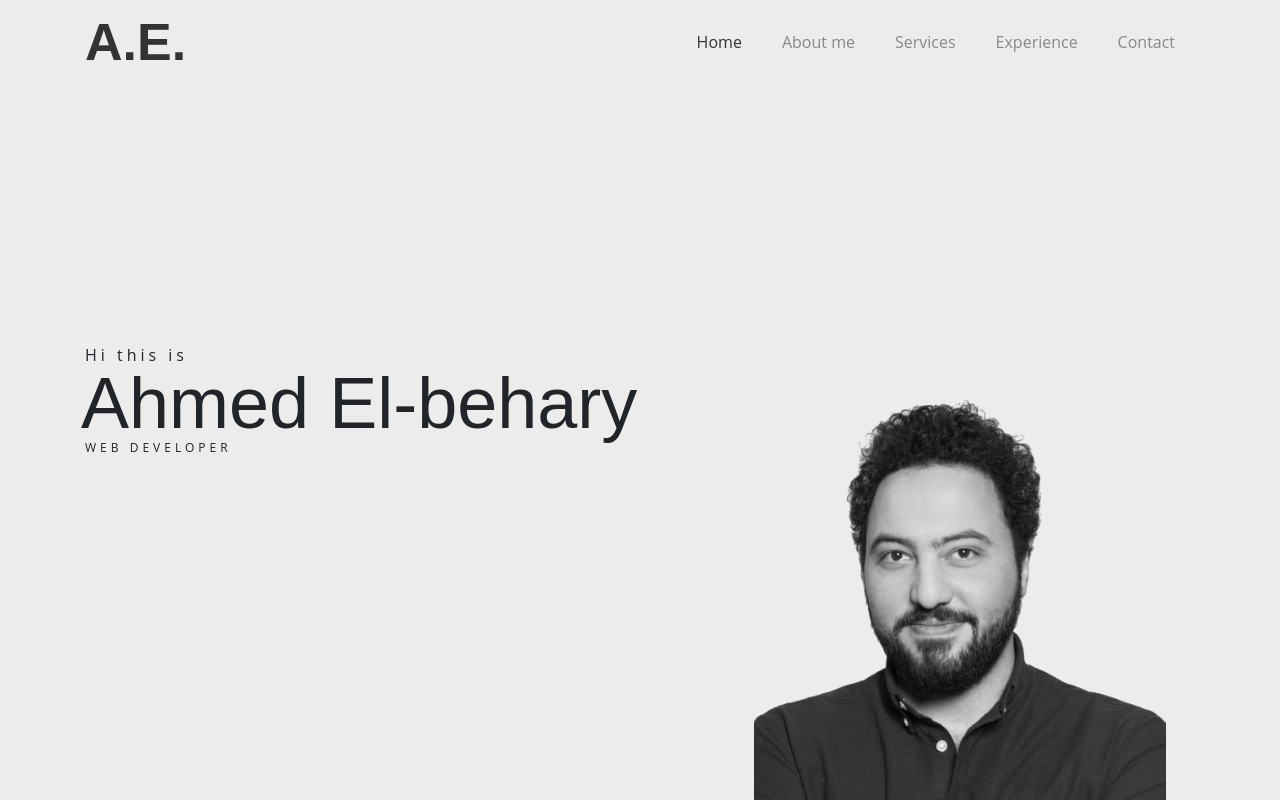
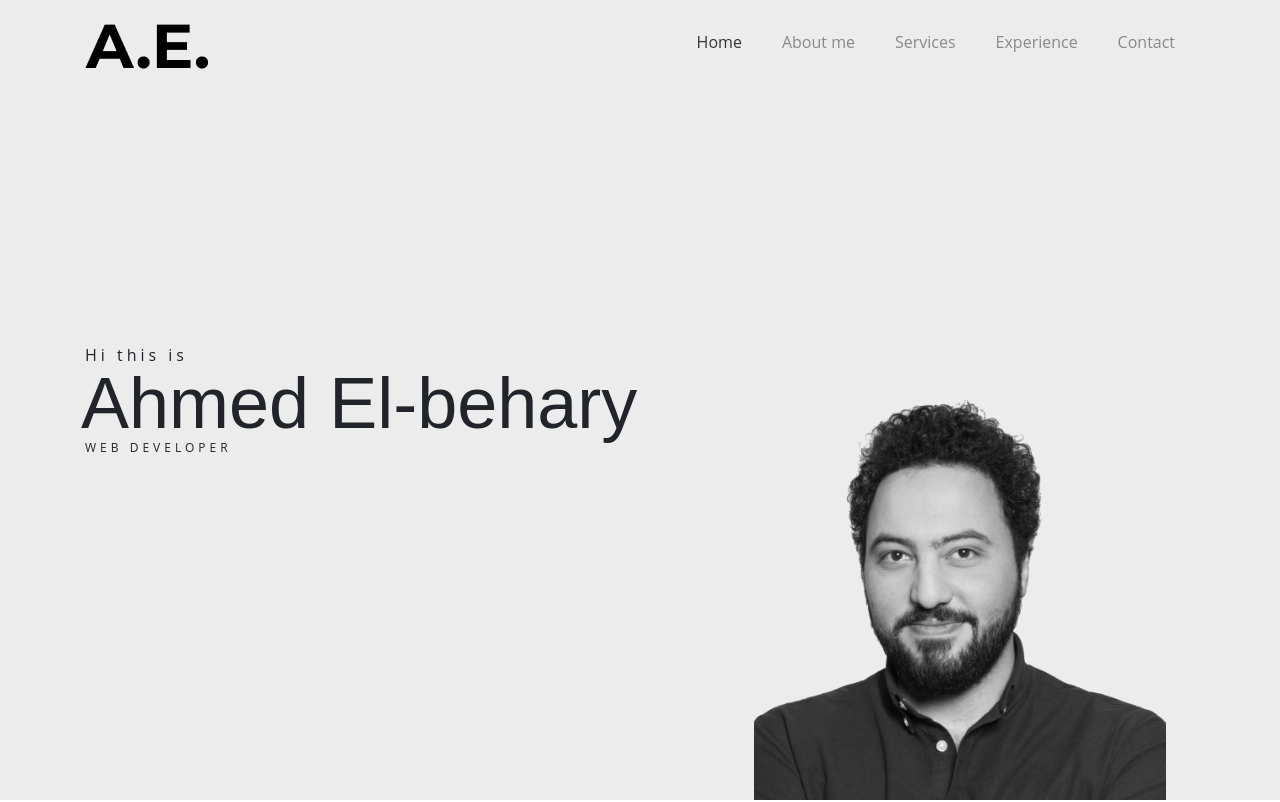
Before and after one commit to elbehary01/portfolio-react, a React (Create React App) app: page / in a window 1280 px wide. Shown: the top 802 px of the page. Built offline with nearby package versions, Linux system fonts and the light colour scheme.

Commit message:
add Logo as an img

```diff
--- a/src/components/Header.js
+++ b/src/components/Header.js
@@ -1,11 +1,10 @@
 import React from 'react';
 import Navbar from './Navbar';
-// import Logo from './Logo';
+
 
 function Header() {
   return (
     <div id='home' className='header'>
-      {/* <Logo /> */}
       <Navbar />
     </div>
   );
--- a/src/components/Logo.js
+++ b/src/components/Logo.js
@@ -1,7 +1,11 @@
 import React from 'react';
 
 function Logo() {
-  return <></>;
+  return (
+        <>
+      <img src="/images/A.E..png" alt=""/>
+        </>
+  );
 }
 
 export default Logo;
--- a/src/components/Main.js
+++ b/src/components/Main.js
@@ -4,6 +4,7 @@ import hacker from './hacker-mind.svg';
 import Services from './Services';
 import Projects from './Projects';
 import Contact from './Contact';
+
 
 export default function Main() {
   return (
--- a/src/components/Navbar.js
+++ b/src/components/Navbar.js
@@ -1,4 +1,5 @@
 import React, { useState, useEffect } from 'react';
+import Logo from './Logo';
 
 
 const Navigation = () => {
@@ -26,7 +27,7 @@ const Navigation = () => {
       >
         <div className='container'>
           <a id='header-signature' href='https://elbehary.com'>
-            A.E.
+            <Logo />
           </a>
           <button
             className='navbar-toggler'
```
